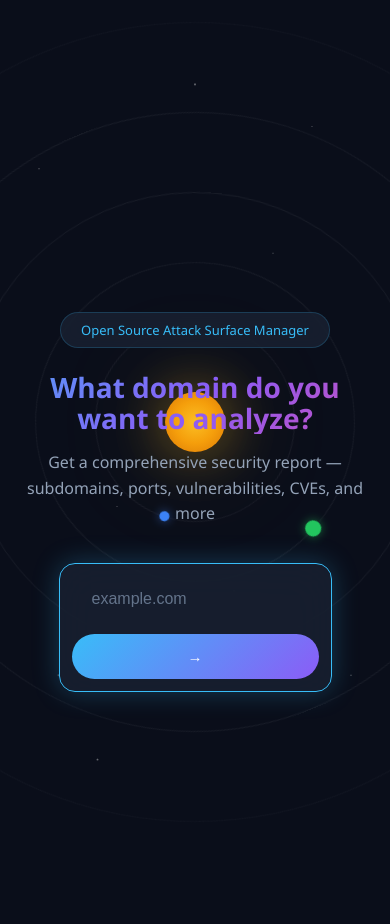
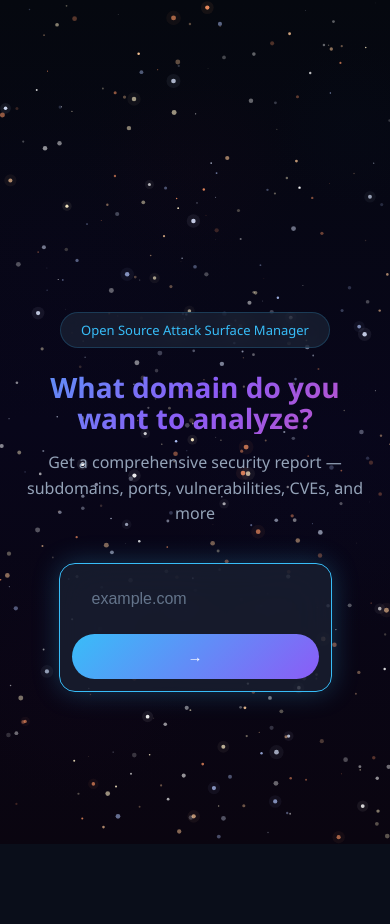
Before and after one commit to geeteshmendon/asm, a FastAPI app: page / in a window 390 px wide. Run offline with FastAPI, Linux system fonts and the light colour scheme.

Commit message:
Realistic canvas starfield - 400 colored stars, nebulae, twinkle, drift. No sun.

```diff
--- a/web/static/css/style.css
+++ b/web/static/css/style.css
@@ -16,34 +16,8 @@ body{font-family:'Segoe UI',-apple-system,BlinkMacSystemFont,sans-serif;backgrou
 @keyframes spin{to{transform:rotate(360deg)}}
 .spinner{display:inline-block;width:16px;height:16px;border:2px solid var(--bg4);border-top-color:var(--accent);border-radius:50%;animation:spin 0.6s linear infinite}
 
-/* ─── Solar System Background ─── */
-#solar-system{position:fixed;top:0;left:0;width:100%;height:100%;pointer-events:none;z-index:0;overflow:hidden}
-.sun{position:absolute;top:50%;left:50%;width:60px;height:60px;margin:-30px 0 0 -30px;border-radius:50%;background:radial-gradient(circle,#fbbf24,#f59e0b,#d97706);box-shadow:0 0 40px rgba(251,191,36,0.4),0 0 80px rgba(251,191,36,0.2),0 0 120px rgba(251,191,36,0.1);animation:sunPulse 4s ease-in-out infinite}
-@keyframes sunPulse{0%,100%{box-shadow:0 0 40px rgba(251,191,36,0.4),0 0 80px rgba(251,191,36,0.2),0 0 120px rgba(251,191,36,0.1)}50%{box-shadow:0 0 60px rgba(251,191,36,0.5),0 0 120px rgba(251,191,36,0.3),0 0 180px rgba(251,191,36,0.15)}}
-.orbit{position:absolute;top:50%;left:50%;border:1px solid rgba(255,255,255,0.06);border-radius:50%;animation:spin linear infinite}
-.o1{width:200px;height:200px;margin:-100px 0 0 -100px;animation-duration:12s}
-.o2{width:320px;height:320px;margin:-160px 0 0 -160px;animation-duration:18s}
-.o3{width:460px;height:460px;margin:-230px 0 0 -230px;animation-duration:25s}
-.o4{width:620px;height:620px;margin:-310px 0 0 -310px;animation-duration:35s}
-.o5{width:800px;height:800px;margin:-400px 0 0 -400px;animation-duration:50s;border-color:rgba(255,255,255,0.03)}
-.planet{position:absolute;top:-6px;left:50%;margin-left:-6px;width:12px;height:12px;border-radius:50%}
-.p1{width:10px;height:10px;margin-left:-5px;top:-5px;background:#3b82f6;box-shadow:0 0 10px rgba(59,130,246,0.5)}
-.p2{width:16px;height:16px;margin-left:-8px;top:-8px;background:#22c55e;box-shadow:0 0 10px rgba(34,197,94,0.5)}
-.p3{width:12px;height:12px;margin-left:-6px;top:-6px;background:#ef4444;box-shadow:0 0 10px rgba(239,68,68,0.5)}
-.p4{width:18px;height:18px;margin-left:-9px;top:-9px;background:#a855f7;box-shadow:0 0 10px rgba(168,85,247,0.5)}
-.p5{width:8px;height:8px;margin-left:-4px;top:-4px;background:#f97316;box-shadow:0 0 8px rgba(249,115,22,0.4)}
-/* Stars */
-#solar-system::before{content:'';position:absolute;top:0;left:0;width:100%;height:100%;background-image:
-  radial-gradient(1px 1px at 10% 20%,rgba(255,255,255,0.4),transparent),
-  radial-gradient(1px 1px at 30% 60%,rgba(255,255,255,0.3),transparent),
-  radial-gradient(1.5px 1.5px at 50% 10%,rgba(255,255,255,0.5),transparent),
-  radial-gradient(1px 1px at 70% 30%,rgba(255,255,255,0.3),transparent),
-  radial-gradient(1px 1px at 90% 80%,rgba(255,255,255,0.4),transparent),
-  radial-gradient(1.5px 1.5px at 15% 80%,rgba(255,255,255,0.3),transparent),
-  radial-gradient(1px 1px at 60% 70%,rgba(255,255,255,0.4),transparent),
-  radial-gradient(1px 1px at 80% 15%,rgba(255,255,255,0.3),transparent),
-  radial-gradient(1px 1px at 40% 40%,rgba(255,255,255,0.2),transparent),
-  radial-gradient(1.5px 1.5px at 25% 90%,rgba(255,255,255,0.4),transparent);pointer-events:none}
+/* ─── Starfield Background ─── */
+#starfield{position:fixed;top:0;left:0;width:100%;height:100%;pointer-events:none;z-index:0}
 
 .animate-in{animation:fadeIn 0.5s ease forwards}
 .animate-slide{animation:slideUp 0.6s ease forwards}
--- a/web/templates/index.html
+++ b/web/templates/index.html
@@ -8,14 +8,7 @@
 </head>
 <body>
 
-<div id="solar-system">
-  <div class="sun"></div>
-  <div class="orbit o1"><div class="planet p1"></div></div>
-  <div class="orbit o2"><div class="planet p2"></div></div>
-  <div class="orbit o3"><div class="planet p3"></div></div>
-  <div class="orbit o4"><div class="planet p4"></div></div>
-  <div class="orbit o5"><div class="planet p5"></div></div>
-</div>
+<canvas id="starfield"></canvas>
 
 <header>
   <div class="inner">
@@ -111,6 +104,86 @@
   </div>
 </div>
 
+<script>
+const canvas = document.getElementById('starfield');
+const ctx = canvas.getContext('2d');
+let W, H;
+
+function resize() { W = canvas.width = window.innerWidth; H = canvas.height = window.innerHeight; }
+window.addEventListener('resize', resize);
+resize();
+
+// Nebula color palettes
+const nebulae = [
+  { x: 0.15, y: 0.3, r: 0.25, color: 'rgba(30,0,80,' },    // purple
+  { x: 0.8, y: 0.6, r: 0.2, color: 'rgba(0,30,80,' },       // blue
+  { x: 0.5, y: 0.2, r: 0.15, color: 'rgba(80,0,40,' },      // magenta
+  { x: 0.9, y: 0.15, r: 0.12, color: 'rgba(0,40,60,' },     // cyan
+  { x: 0.2, y: 0.8, r: 0.18, color: 'rgba(60,0,60,' },      // violet
+];
+
+const stars = [];
+for (let i = 0; i < 400; i++) {
+  const temp = Math.random(); // stellar temperature affects color
+  let color;
+  if (temp < 0.1) color = { r: 180, g: 200, b: 255 };       // hot blue
+  else if (temp < 0.25) color = { r: 220, g: 230, b: 255 };  // blue-white
+  else if (temp < 0.5) color = { r: 255, g: 255, b: 255 };   // white
+  else if (temp < 0.7) color = { r: 255, g: 240, b: 200 };   // yellow-white
+  else if (temp < 0.85) color = { r: 255, g: 200, b: 150 };  // orange
+  else color = { r: 255, g: 150, b: 100 };                    // red
+  stars.push({
+    x: Math.random() * W, y: Math.random() * H,
+    r: 0.3 + Math.random() * 2.2,
+    col: color, a: 0.4 + Math.random() * 0.6,
+    twinkleSpeed: 0.5 + Math.random() * 2,
+    twinklePhase: Math.random() * Math.PI * 2,
+    driftX: (Math.random() - 0.5) * 0.15,
+    driftY: (Math.random() - 0.5) * 0.15,
+  });
+}
+
+function drawNebulae(t) {
+  nebulae.forEach(n => {
+    const g = ctx.createRadialGradient(n.x*W, n.y*H, 0, n.x*W, n.y*H, n.r*Math.max(W,H));
+    g.addColorStop(0, n.color + '0.04)');
+    g.addColorStop(0.5, n.color + '0.02)');
+    g.addColorStop(1, 'transparent');
+    ctx.fillStyle = g; ctx.fillRect(0, 0, W, H);
+  });
+}
+
+function drawStars(t) {
+  stars.forEach(s => {
+    const twinkle = Math.sin(t * s.twinkleSpeed + s.twinklePhase) * 0.3 + 0.7;
+    const alpha = s.a * twinkle;
+    ctx.beginPath();
+    ctx.arc(((s.x + s.driftX * t) % W + W) % W, ((s.y + s.driftY * t) % H + H) % H, s.r, 0, Math.PI * 2);
+    ctx.fillStyle = `rgba(${s.col.r},${s.col.g},${s.col.b},${alpha})`;
+    ctx.fill();
+    if (s.r > 1.5 && alpha > 0.6) { // glow on bright stars
+      ctx.beginPath();
+      ctx.arc(((s.x + s.driftX * t) % W + W) % W, ((s.y + s.driftY * t) % H + H) % H, s.r * 3, 0, Math.PI * 2);
+      ctx.fillStyle = `rgba(${s.col.r},${s.col.g},${s.col.b},${alpha * 0.08})`;
+      ctx.fill();
+    }
+  });
+}
+
+function frame(t) {
+  // Deep space gradient
+  const g = ctx.createLinearGradient(0, 0, 0, H);
+  g.addColorStop(0, '#05080f');   // very dark navy top
+  g.addColorStop(0.5, '#08061a');  // dark purple middle
+  g.addColorStop(1, '#0a0510');    // dark violet bottom
+  ctx.fillStyle = g; ctx.fillRect(0, 0, W, H);
+
+  drawNebulae(t * 0.0001);
+  drawStars(t * 0.001);
+  requestAnimationFrame(frame);
+}
+requestAnimationFrame(frame);
+</script>
 <script src="/static/js/app.js?v=4"></script>
 </body>
 </html>
```
